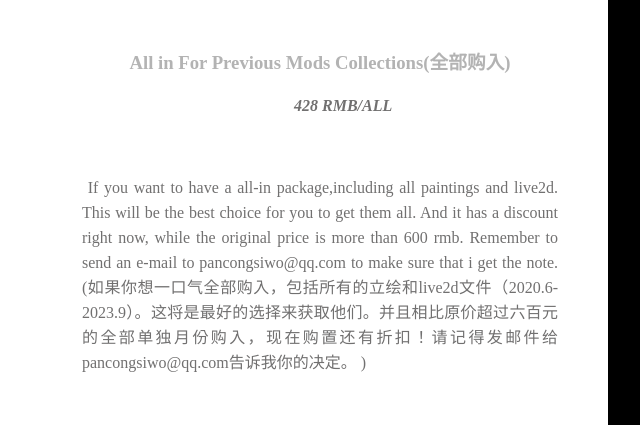
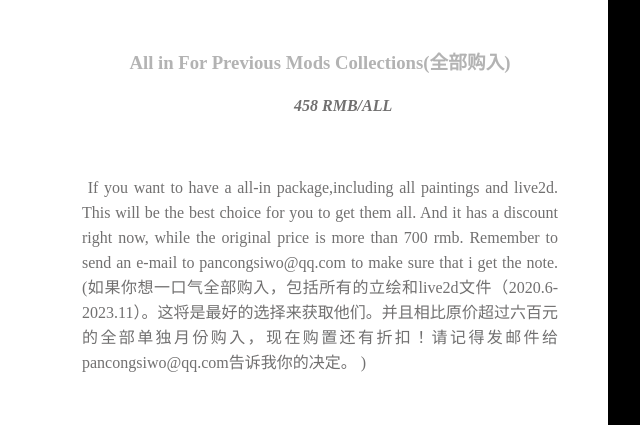
Before and after one commit to Tokisakia/Website, a plain HTML site: page index.html in a window 1280 px wide. Shown: the part 1906-2331 px from the top of the page, 608-1248 px from the left. Drawn offline with Linux system fonts and the light colour scheme.

Commit message:
Add files via upload

```diff
--- a/index.html
+++ b/index.html
@@ -85,9 +85,9 @@
     </article>
     <article class="footer_column">
       <h3>All in For Previous Mods Collections(全部购入)</h3>
-      <p>&nbsp; &nbsp; &nbsp; &nbsp; &nbsp; &nbsp; &nbsp; &nbsp; &nbsp; &nbsp; &nbsp; &nbsp; &nbsp; &nbsp; &nbsp; &nbsp; &nbsp; &nbsp; &nbsp; &nbsp; &nbsp; &nbsp; &nbsp; &nbsp; &nbsp; &nbsp; &nbsp;<em><strong>428 RMB/ALL</strong></em></p>
+      <p>&nbsp; &nbsp; &nbsp; &nbsp; &nbsp; &nbsp; &nbsp; &nbsp; &nbsp; &nbsp; &nbsp; &nbsp; &nbsp; &nbsp; &nbsp; &nbsp; &nbsp; &nbsp; &nbsp; &nbsp; &nbsp; &nbsp; &nbsp; &nbsp; &nbsp; &nbsp; &nbsp;<em><strong>458 RMB/ALL</strong></em></p>
       <p>&nbsp;</p>
-<p>&nbsp;If you want to have a all-in package,including all paintings and live2d. This will be the best choice for you to get them all. And it has a discount right now, while the original price is more than 600 rmb. Remember to send an e-mail to pancongsiwo@qq.com to make sure that i get the note. (如果你想一口气全部购入，包括所有的立绘和live2d文件（2020.6-2023.9）。这将是最好的选择来获取他们。并且相比原价超过六百元的全部单独月份购入，现在购置还有折扣！请记得发邮件给pancongsiwo@qq.com告诉我你的决定。 )&nbsp; </p>
+<p>&nbsp;If you want to have a all-in package,including all paintings and live2d. This will be the best choice for you to get them all. And it has a discount right now, while the original price is more than 700 rmb. Remember to send an e-mail to pancongsiwo@qq.com to make sure that i get the note. (如果你想一口气全部购入，包括所有的立绘和live2d文件（2020.6-2023.11）。这将是最好的选择来获取他们。并且相比原价超过六百元的全部单独月份购入，现在购置还有折扣！请记得发邮件给pancongsiwo@qq.com告诉我你的决定。 )&nbsp; </p>
     </article>
   </footer>
   <!-- Footer Section -->
```
